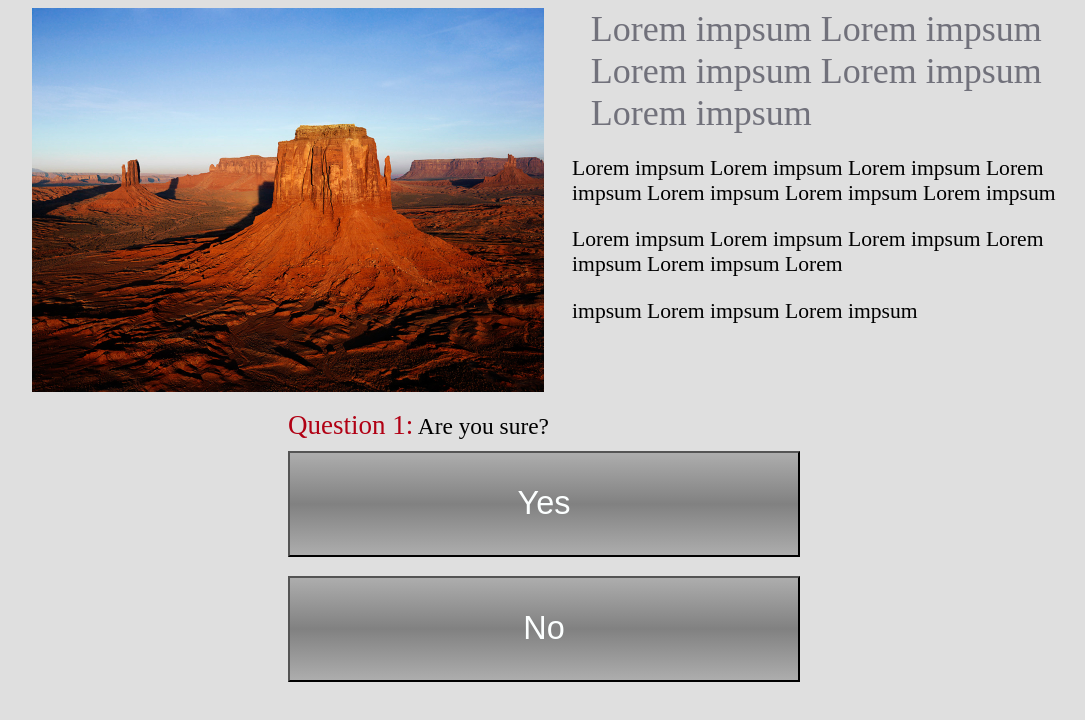
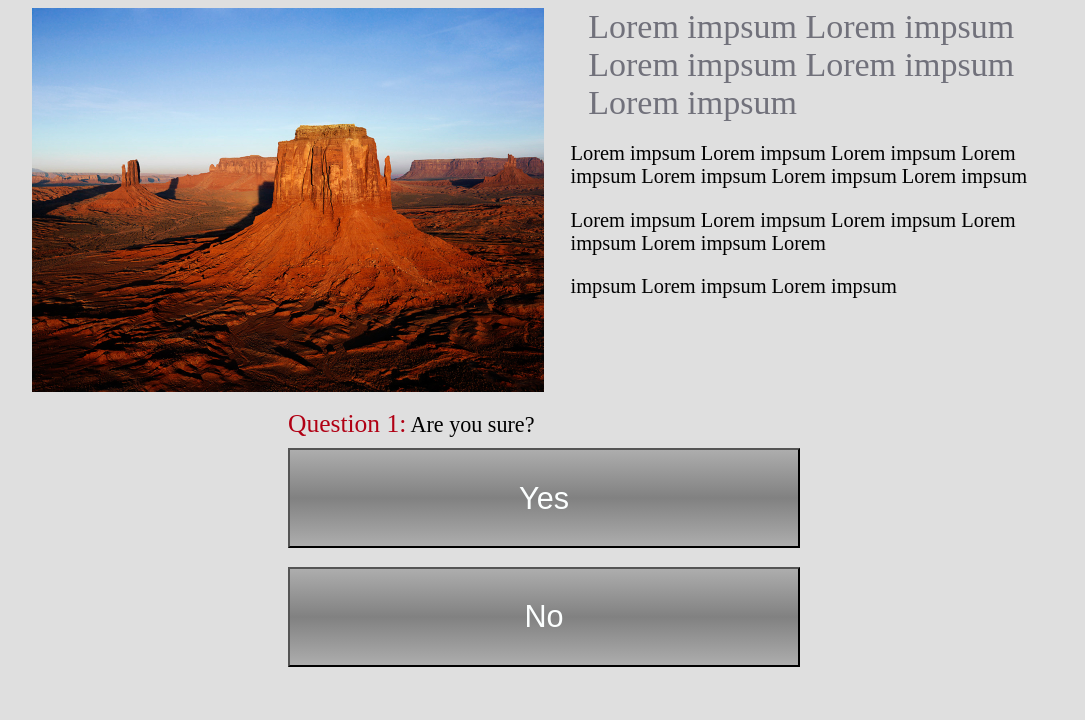
Before and after one commit to eyal1990/PikiProj, a plain HTML site: page index.html in a window 1280 px wide. Shown: the whole page, without its empty margins (96-1181 px from the left). Drawn offline with nearby package versions, Linux system fonts and the light colour scheme.

Commit message:
change width

```diff
--- a/scss/design.scss
+++ b/scss/design.scss
@@ -1,8 +1,6 @@
 @import "breakpoint";
 $wide-screen: 1030px;
 $tablet-screen: 768px;
-
-$tablet-query: (min-width 768px) (orientaion landscape);
 
 html{
   background-color: rgb(223,223,223);
@@ -13,8 +11,8 @@ body{
   margin-right:auto;
   font-size:10px;
 
-  @media only screen and (min-device-width : 768px) and (max-device-width : 1024px) and (orientation : landscape) {
-    font-size:18px;
+  @include breakpoint($tablet-screen){
+    font-size:17px;
   }
 }
 section{
@@ -52,7 +50,7 @@ section{
     margin-top: 1em;
     font-size:1.2em;
 
-    @media only screen and (min-device-width : 768px) and (max-device-width : 1024px) and (orientation : landscape) {
+    @include breakpoint($tablet-screen){
       width: calc(50% - 1.3em);
       padding-left:1.3em;
       margin: 0;
```
Also changed, not shown: stylesheets/design.css.
